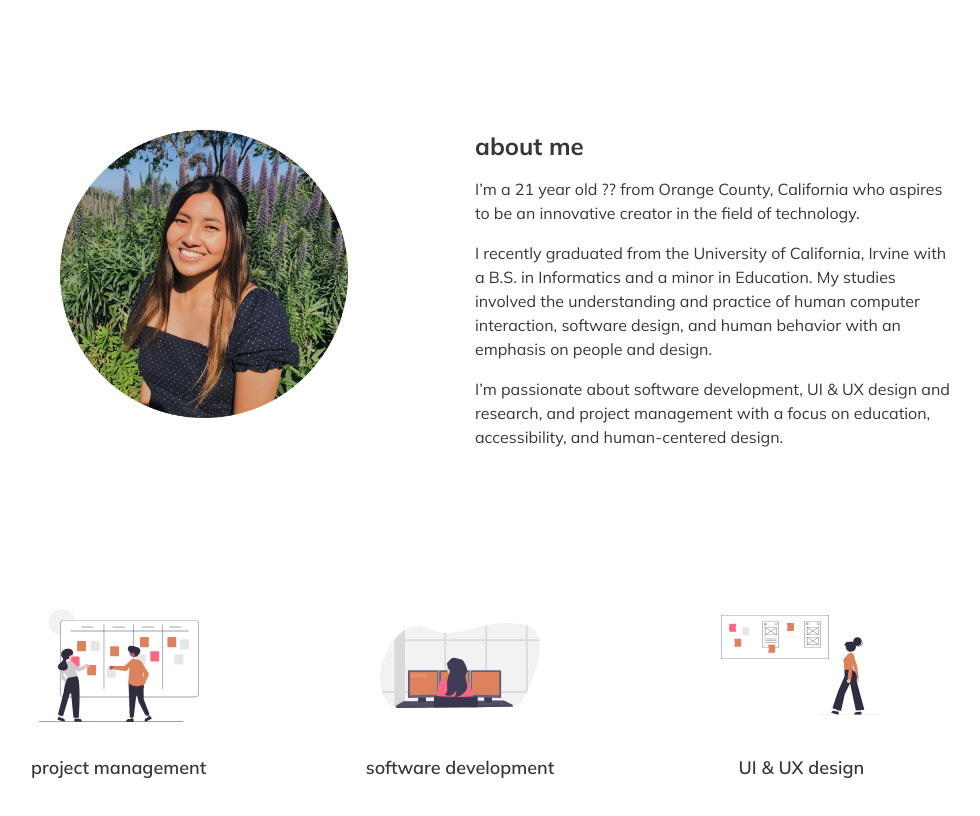
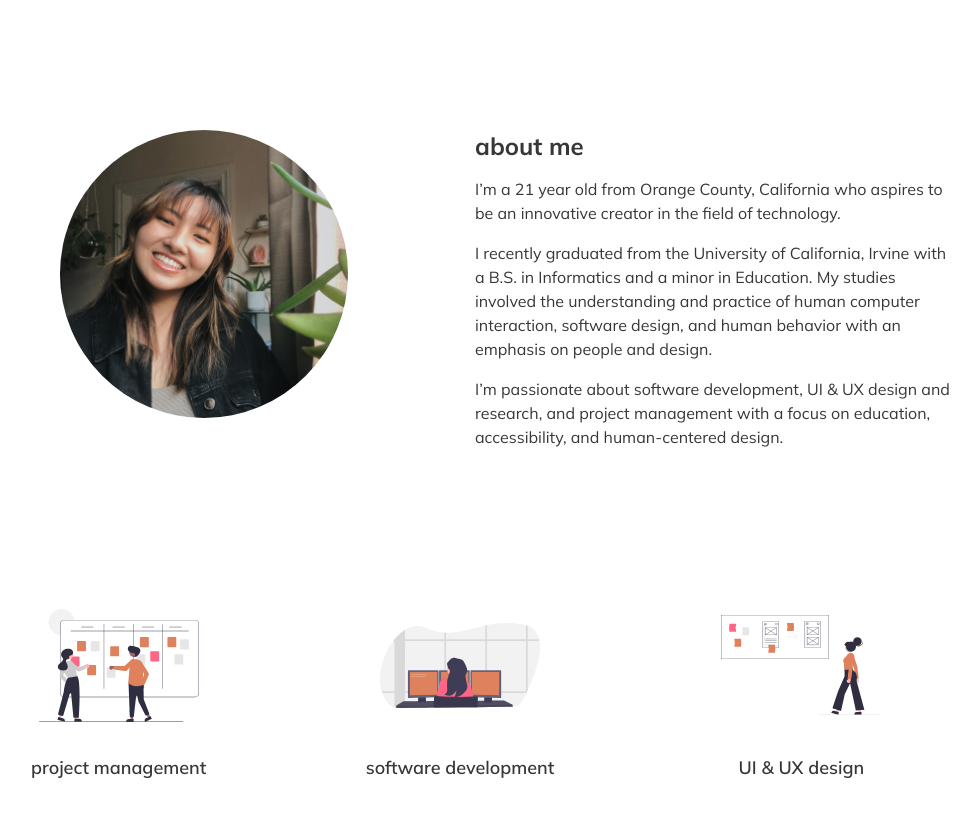
Before and after one commit to trishaprile/trishaprile.github.io, a React (Create React App) app: page / in a window 1280 px wide. Shown: the part 780-1596 px from the top of the page, without its empty margins (180-1160 px from the left). Built offline with nearby package versions, Linux system fonts and the light colour scheme.

Commit message:
update about

```diff
--- a/src/components/About.js
+++ b/src/components/About.js
@@ -4,7 +4,7 @@ import './About.scss';
 import { Row, Col, Image } from "react-bootstrap";
 import { Element } from 'react-scroll';
 
-import me from "../assets/me.png";
+import me from "../assets/me.jpeg";
 import projectManagement  from "../assets/project_management.svg";
 import softwareDevelopment  from "../assets/software_development.svg";
 import UIUXdesign  from "../assets/uiux_design.svg";
@@ -18,7 +18,7 @@ const About = () => {
         </Col>
         <Col className="info-container">
           <h1>about me</h1>
-          <p>I’m a 21 year old ?? from Orange County, California who aspires to be an innovative creator in the field of technology.</p>
+          <p>I’m a 21 year old from Orange County, California who aspires to be an innovative creator in the field of technology.</p>
           <p>I recently graduated from the University of California, Irvine with a B.S. in Informatics and a minor in Education.
             My studies involved the understanding and practice of human computer interaction, software design, and human behavior with an emphasis on people and design.</p>
           <p>I’m passionate about software development, UI & UX design and research, and project management with a focus on education, accessibility, and human-centered design.</p>
--- a/src/components/About.scss
+++ b/src/components/About.scss
@@ -31,6 +31,7 @@
                 height: auto;
                 width: 18rem;
                 margin: auto;
+                border-radius: 50%;
             }
         }
 
```
Also changed, not shown: src/assets/me.jpeg (added), src/assets/me.png (deleted).
